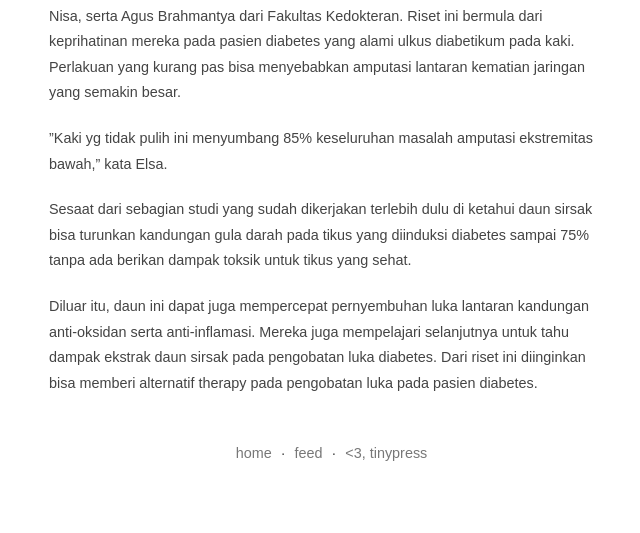
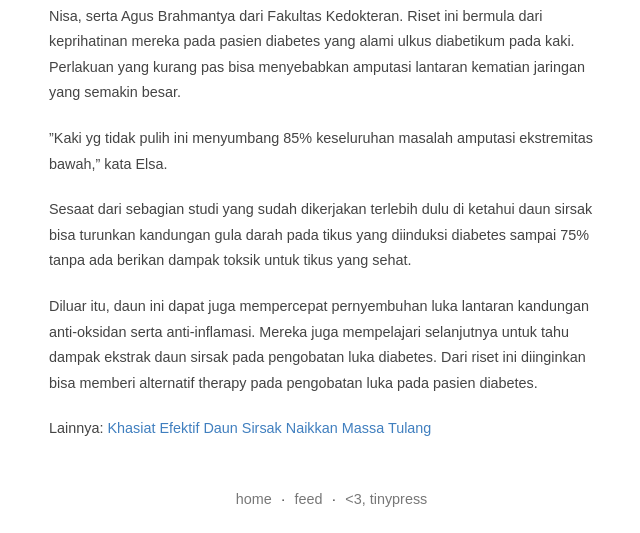
Before and after one commit to psnively/psnively.github.io, a Jekyll site: the page built from _posts/2016-06-20-akan-ditemukan-obat-diabetes-dari-daun-sirsak.markdown, in a window 1280 px wide. Shown: the part 863-1396 px from the top of the page, without its empty margins (316-956 px from the left). Built offline with Jekyll 4.4.1, drawn with Linux system fonts in a browser that asks for light colours; before the commit the page ends 1350 px from its top, so only the background shows below that.

Commit message:
Post update: Akan Ditemukan Obat Diabetes dari Daun Sirsak

```diff
--- a/_posts/2016-06-20-akan-ditemukan-obat-diabetes-dari-daun-sirsak.markdown
+++ b/_posts/2016-06-20-akan-ditemukan-obat-diabetes-dari-daun-sirsak.markdown
@@ -14,3 +14,5 @@ Mereka yaitu Elsa Mukti Atmaja, Nurulita Ainun Alma, Muhamad Rendi, Afifah Khoir
 Sesaat dari sebagian studi yang sudah dikerjakan terlebih dulu di ketahui daun sirsak bisa turunkan kandungan gula darah pada tikus yang diinduksi diabetes sampai 75% tanpa ada berikan dampak toksik untuk tikus yang sehat.
 
 Diluar itu, daun ini dapat juga mempercepat pernyembuhan luka lantaran kandungan anti-oksidan serta anti-inflamasi. Mereka juga mempelajari selanjutnya untuk tahu dampak ekstrak daun sirsak pada pengobatan luka diabetes. Dari riset ini diinginkan bisa memberi alternatif therapy pada pengobatan luka pada pasien diabetes.
+
+Lainnya: <a href="http://psnively.github.io/2016/06/16/khasiat-efektif-daun-sirsak-naikkan-massa-tulang.html">Khasiat Efektif Daun Sirsak Naikkan Massa Tulang</a>
```
